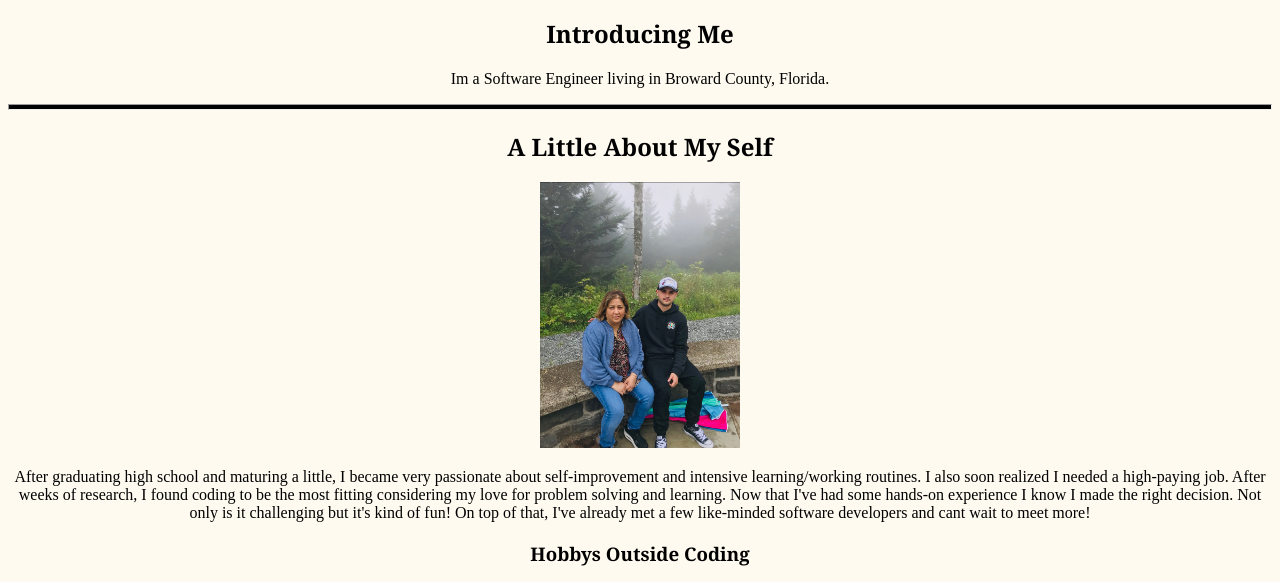
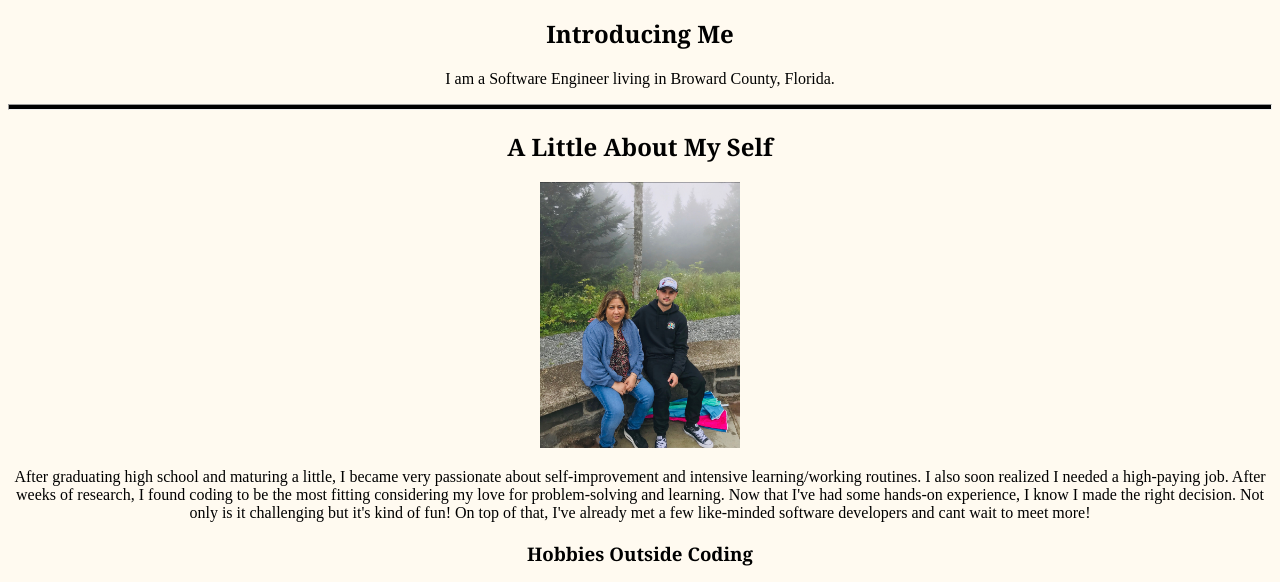
Before and after one commit to aaronalfred47/Portfolio-Aaron-Alfred, a plain HTML site: page index.html in a window 1280 px wide. Shown: the part 137-719 px from the top of the page. Drawn offline with Linux system fonts and the light colour scheme; a script that the page names is missing.

Commit message:
Update index.html

```diff
--- a/index.html
+++ b/index.html
@@ -18,23 +18,24 @@
 
     <article>
       <h2>Introducing Me</h2>
-      <p> Im a Software Engineer living in Broward County, Florida. </p>
+      <p> I am a Software Engineer living in Broward County, Florida. </p>
      </article>
 
       <hr>
 
  <main>
 
-      <!-- remember to add the jpeg to the files . makes it easier to sorce it. -->
+      <!-- remember to add the jpeg to the files. makes it easier to source it. -->
 
       <h2>A Little About My Self</h2>
     <img src= "IMG_5835.jpeg" width = "200" alt = "Mother and son photo."/>
     <p>
-      After graduating high school and maturing a little, I became very passionate about self-improvement and intensive learning/working routines. I also soon realized I needed a high-paying job. After weeks of research, I found coding to be the most fitting considering my love for problem solving and learning. Now that I've had some hands-on experience I know I made the right decision. Not only is it challenging but it's kind of fun! On top of that, I've already met a few like-minded software developers and cant wait to meet more!
+      After graduating high school and maturing a little, I became very passionate about self-improvement and intensive learning/working routines. I also soon realized I needed a high-paying job. After weeks of research, I found coding to be the most fitting considering my love for problem-solving and learning. Now that I've had some hands-on experience, I know I made the right decision. Not only is it challenging but it's kind of fun! On top of that, I've already met a few like-minded software developers and cant wait to meet more!
      </p>
 
 
-    <h3>Hobbys Outside Coding</h3>
+
+    <h3>Hobbies Outside Coding</h3>
     <ul>
       <li>Meditate </li>
       <li>Play basketball</li>
```
